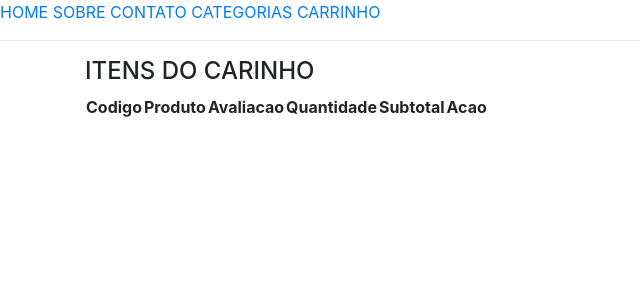
After one commit to Elvis0032/projectloja, a Django app: page /meu-carro/ in a window 1280 px wide. The commit adds this page. Shown: the top 300 px of the page, without its empty margins (0-640 px from the left). Run offline with Django 4.2, Linux system fonts and the light colour scheme; lists and menus that the app fills with data are empty; some libraries are stand-ins or nearby versions.

Commit message:
Problema resolvido
 produto_no_carro = carro_obj.carroproduto_set.filter(total=produto_obj)

```diff
--- a/lojaapp/urls.py
+++ b/lojaapp/urls.py
@@ -3,11 +3,13 @@ from.views import *
 
 app_name = "lojaapp"
 urlpatterns = [
-    path("",HomeView.as_view(), name="home"),
-    path("sobre/",SobreView.as_view(), name="sobre"),
-    path("contato/",ContatoView.as_view(), name="contato"),
-    path("todos-produtos/",TodosProdutosView.as_view(), name="todosprodutos"),
-    path("produto/<slug:slug>/",ProdutoDetalheView.as_view(), name="produtodetalhe"),
+    path("", HomeView.as_view(), name="home"),
+    path("sobre/", SobreView.as_view(), name="sobre"),
+    path("contato/", ContatoView.as_view(), name="contato"),
+    path("todos-produtos/", TodosProdutosView.as_view(), name="todosprodutos"),
+    path("produto/<slug:slug>/", ProdutoDetalheView.as_view(), name="produtodetalhe"),
     path("addcarro-<int:pro_id>/", AddCarroView.as_view(), name="addcarro"),
+    path("meu-carro/", MeuCarroView.as_view(), name="meucarro"),
+
 
 ]
--- a/lojaapp/views.py
+++ b/lojaapp/views.py
@@ -46,7 +46,7 @@ class AddCarroView(TemplateView):
         if carro_id:
 
             carro_obj = Carro.objects.get(id=carro_id)
-            produto_no_carro = carro_obj.carroproduto_set.filter(produto=produto_obj)
+            produto_no_carro = carro_obj.carroproduto_set.filter(total=produto_obj)
 
             if produto_no_carro.exists():
 
@@ -72,6 +72,13 @@ class AddCarroView(TemplateView):
         return context
 
 
+
+class MeuCarroView(TemplateView):
+    template_name = "meucarro.html"
+
+
+
+
 class SobreView(TemplateView):
     template_name = "sobre.html"
 
--- a/templates/base.html
+++ b/templates/base.html
@@ -14,6 +14,7 @@
     <a href="{%url 'lojaapp:sobre' %}">SOBRE</a>
     <a href="{%url 'lojaapp:contato' %}">CONTATO</a>
     <a href="{%url 'lojaapp:todosprodutos' %}">CATEGORIAS</a>
+    <a href="{%url 'lojaapp:meucarro' %}">CARRINHO</a>
 <hr>
 {% block content %}
 
--- /dev/null
+++ b/templates/meucarro.html
@@ -0,0 +1,29 @@
+{% extends 'base.html' %}
+{% block title %}Meu Carrinhho {% endblock %}
+{% block content %}
+
+<div class="container">
+    <div class="row">
+        <div class="col-md-8">
+            <h4>ITENS DO CARINHO</h4>
+            <table>
+                <thead>
+                    <tr>
+                        <th>Codigo</th>
+                        <th>Produto</th>
+                        <th>Avaliacao</th>
+                        <th>Quantidade</th>
+                        <th>Subtotal</th>
+                        <th>Acao</th>
+
+                    </tr>
+                    <tbody>
+
+                    </tbody>
+                </thead>
+            </table>
+        </div>
+    </div>
+</div>
+
+{% endblock %}
```
Also changed, not shown: db.sqlite3, media/produtos/Captura_de_Tela_1.png (added), media/produtos/Captura_de_tela_2021-07-24_114001.png (added).
